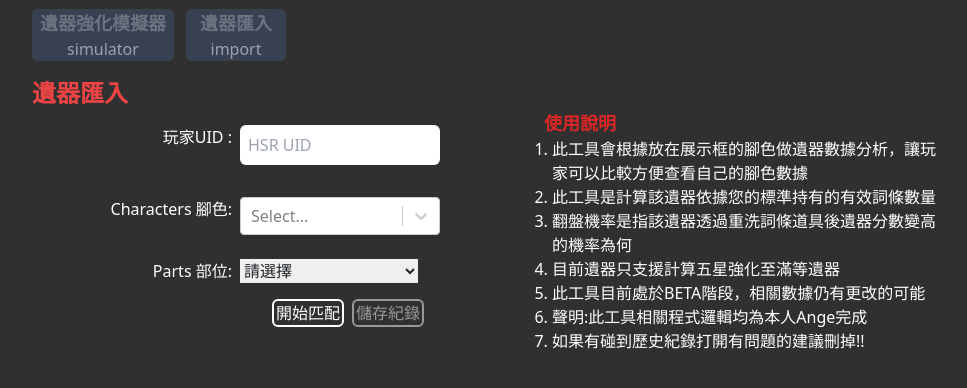
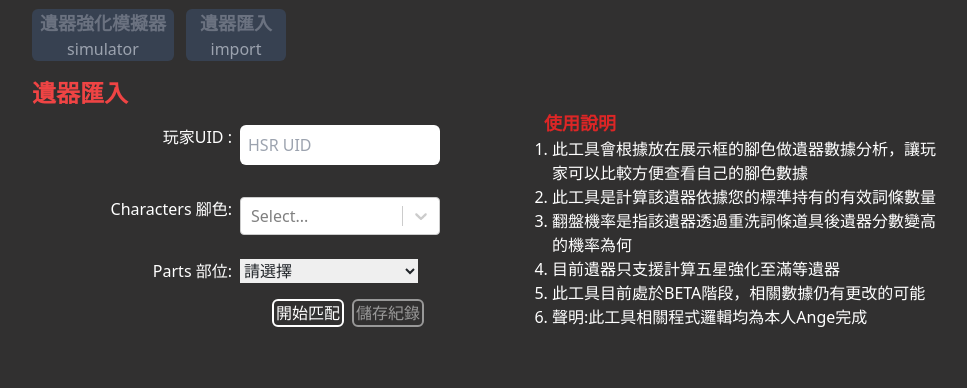
Before and after one commit to angegod/StarRailApi, a React (Create React App) app: page /StarRailApi/import in a window 1280 px wide. Shown: the top 388 px of the page, without its empty margins (96-1063 px from the left). Built offline with nearby package versions, Linux system fonts and the light colour scheme.

Commit message:
移除不必要的聲明

```diff
--- a/src/component/Importer.js
+++ b/src/component/Importer.js
@@ -565,7 +565,6 @@ function Import(){
                         <li>目前遺器只支援計算五星強化至滿等遺器</li>
                         <li>此工具目前處於BETA階段，相關數據仍有更改的可能</li>
                         <li>聲明:此工具相關程式邏輯均為本人Ange完成</li>
-                        <li>如果有碰到歷史紀錄打開有問題的建議刪掉!!</li>
                     </ul>
                 </div>
             </div>
--- a/src/component/relic_simulator.js
+++ b/src/component/relic_simulator.js
@@ -78,9 +78,10 @@ function Simulator(){
 
         //為了避免更新迭代而造成歷史紀錄格式上的問題
         //必須要核對重大版本代號 如果版本不一致也不予顯示並且刪除
-        history=history.filter((h)=>h.version===version);
-        localStorage.setItem('HistoryData',JSON.stringify(history));
+
         if(history!=null&&history.length>0){
+            history=history.filter((h)=>h.version===version);
+            localStorage.setItem('HistoryData',JSON.stringify(history));
             setHistoryData(history);
             setStatusMsg('先前紀錄已匯入!!');
         }
```
